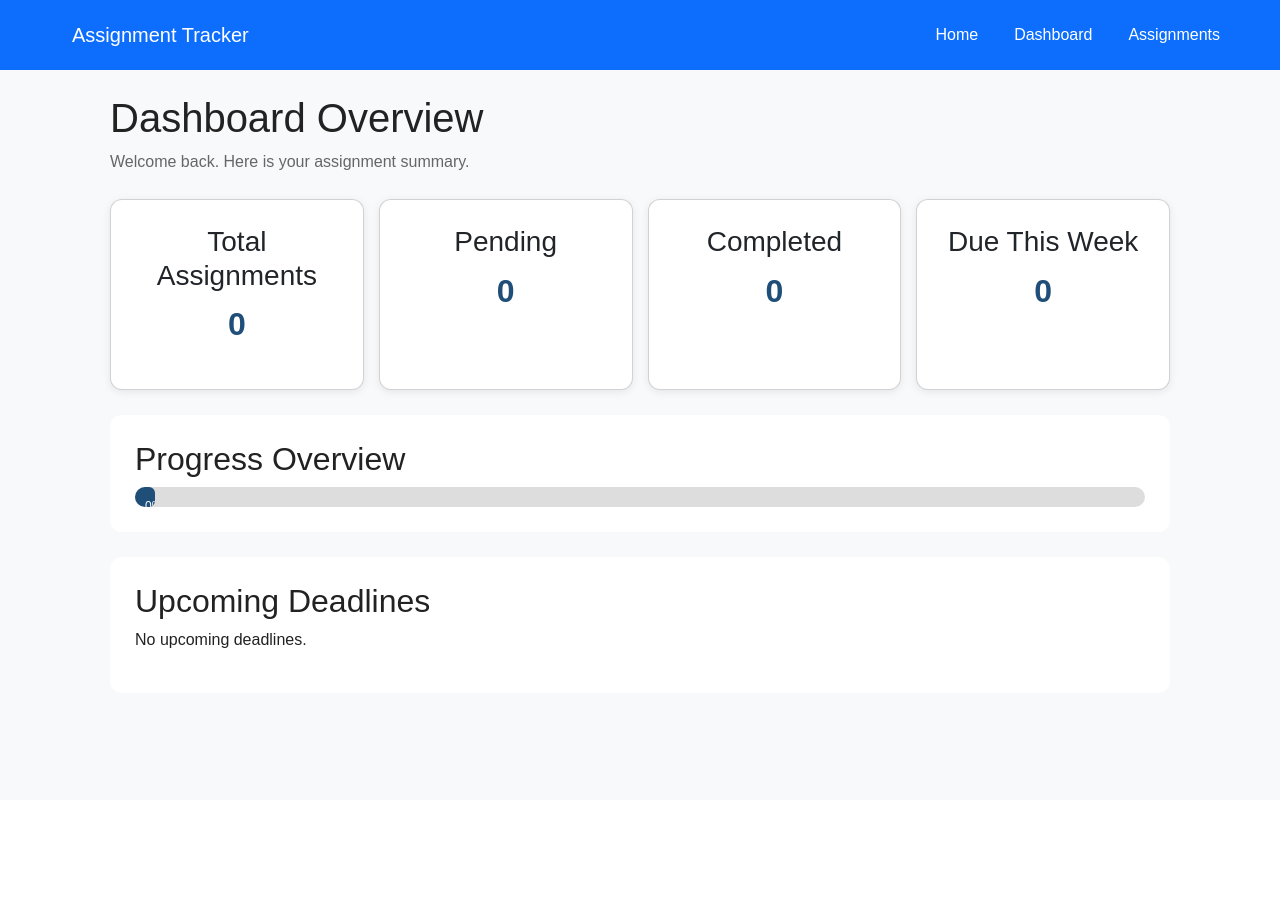
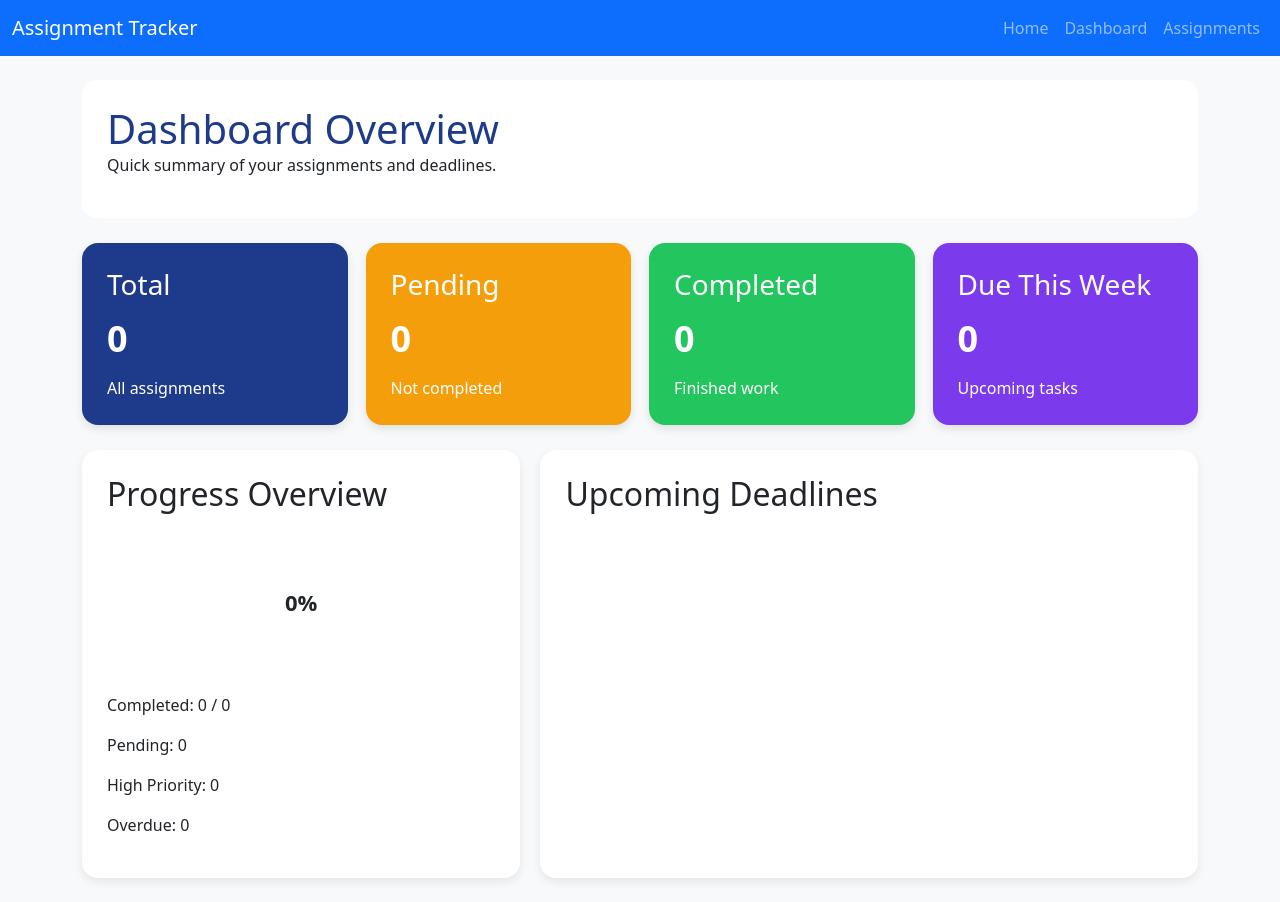
Before and after one commit to shawnlee1802/Team3-AssignmentTask-Project, a Flask app: page /dashboard in a window 1280 px wide. Before the commit the page ends 648 px from the top, so only its background shows below. Run offline with Flask 3, Linux system fonts and the light colour scheme.

Commit message:
Update dashboard

```diff
--- a/app.py
+++ b/app.py
@@ -94,6 +94,8 @@ def dashboard():
     total = len(assignments)
     completed = sum(1 for a in assignments if a.status == "Completed")
     pending = total - completed
+    high_priority = sum(1 for a in assignments if a.priority == "High")
+    overdue = sum(1 for a in assignments if a.due_date and a.due_date < today and a.status != "Completed")
 
     due_this_week = sum(
         1 for a in assignments
@@ -113,6 +115,8 @@ def dashboard():
         pending_assignments=pending,
         completed_assignments=completed,
         due_this_week=due_this_week,
+        high_priority=high_priority,
+        overdue=overdue,
         upcoming_deadlines=upcoming,
         progress_percentage=progress
     )
--- a/static/css/style.css
+++ b/static/css/style.css
@@ -1,94 +1,92 @@
-body {
-    margin: 0;
-    font-family: Arial, sans-serif;
-    background-color: #f4f7fb;
-    color: #222;
+.dashboard-header {
+    background: white;
+    padding: 25px;
+    border-radius: 15px;
+    margin-bottom: 25px;
 }
 
-.navbar {
-    background-color: #1f4e79;
+.dashboard-header h1 {
+    margin: 0;
+    color: #1e3a8a;
+}
+
+.dashboard-cards {
+    display: grid;
+    grid-template-columns: repeat(4, 1fr);
+    gap: 18px;
+    margin-bottom: 25px;
+}
+
+.dash-card {
     color: white;
-    padding: 15px 40px;
+    padding: 25px;
+    border-radius: 16px;
+    box-shadow: 0 4px 10px rgba(0,0,0,0.1);
+}
+
+.dash-card h3 {
+    margin: 0;
+}
+
+.dash-card p {
+    font-size: 36px;
+    font-weight: bold;
+    margin: 10px 0;
+}
+
+.blue { background: #1e3a8a; }
+.orange { background: #f59e0b; }
+.green { background: #22c55e; }
+.purple { background: #7c3aed; }
+
+.dashboard-grid {
+    display: grid;
+    grid-template-columns: 1fr 1.5fr;
+    gap: 20px;
+}
+
+.panel {
+    background: white;
+    padding: 25px;
+    border-radius: 16px;
+    box-shadow: 0 4px 10px rgba(0,0,0,0.08);
+}
+
+.progress-circle {
+    width: 140px;
+    height: 140px;
+    border-radius: 50%;
+    background: conic-gradient(#1e3a8a {{ progress_percentage }}%, #e5e7eb 0);
+    display: flex;
+    align-items: center;
+    justify-content: center;
+    margin: 20px auto;
+}
+
+.progress-circle span {
+    background: white;
+    width: 90px;
+    height: 90px;
+    border-radius: 50%;
+    display: flex;
+    align-items: center;
+    justify-content: center;
+    font-weight: bold;
+    font-size: 22px;
+}
+
+.deadline-item {
     display: flex;
     justify-content: space-between;
     align-items: center;
+    border-left: 5px solid #1e3a8a;
+    background: #f8fafc;
+    padding: 15px;
+    border-radius: 10px;
+    margin-bottom: 12px;
 }
 
-.navbar a {
-    color: white;
-    text-decoration: none;
-    margin-left: 20px;
-}
-
-.container {
-    padding: 40px;
-}
-
-.hero {
-    background-color: white;
-    padding: 40px;
-    border-radius: 12px;
-    text-align: center;
-}
-
-.btn {
-    display: inline-block;
-    margin-top: 20px;
-    background-color: #1f4e79;
-    color: white;
-    padding: 12px 20px;
-    border-radius: 8px;
-    text-decoration: none;
-}
-
-.subtitle {
+.deadline-item p {
+    margin: 5px 0 0;
     color: #666;
 }
-
-.cards {
-    display: grid;
-    grid-template-columns: repeat(4, 1fr);
-    gap: 15px;
-    margin-top: 25px;
-}
-
-.card {
-    background-color: white;
-    padding: 25px;
-    border-radius: 12px;
-    text-align: center;
-    box-shadow: 0 2px 8px rgba(0,0,0,0.08);
-}
-
-.card p {
-    font-size: 32px;
-    font-weight: bold;
-    color: #1f4e79;
-}
-
-.section {
-    background-color: white;
-    margin-top: 25px;
-    padding: 25px;
-    border-radius: 12px;
-}
-
-.progress-bar {
-    background-color: #ddd;
-    border-radius: 20px;
-    overflow: hidden;
-}
-
-.progress {
-    background-color: #1f4e79;
-    color: white;
-    padding: 10px;
-    text-align: center;
-}
-
-.deadline {
-    display: flex;
-    justify-content: space-between;
-    border-bottom: 1px solid #ddd;
-    padding: 15px 0;
-}
--- a/templates/dashboard.html
+++ b/templates/dashboard.html
@@ -2,53 +2,66 @@
 
 {% block content %}
 
-<h1>Dashboard Overview</h1>
-<p class="subtitle">Welcome back. Here is your assignment summary.</p>
+<div class="dashboard-header">
+    <h1>Dashboard Overview</h1>
+    <p>Quick summary of your assignments and deadlines.</p>
+</div>
 
-<div class="cards">
-    <div class="card">
-        <h3>Total Assignments</h3>
+<div class="dashboard-cards">
+    <div class="dash-card blue">
+        <h3>Total</h3>
         <p>{{ total_assignments }}</p>
+        <span>All assignments</span>
     </div>
 
-    <div class="card">
+    <div class="dash-card orange">
         <h3>Pending</h3>
         <p>{{ pending_assignments }}</p>
+        <span>Not completed</span>
     </div>
 
-    <div class="card">
+    <div class="dash-card green">
         <h3>Completed</h3>
         <p>{{ completed_assignments }}</p>
+        <span>Finished work</span>
     </div>
 
-    <div class="card">
+    <div class="dash-card purple">
         <h3>Due This Week</h3>
         <p>{{ due_this_week }}</p>
+        <span>Upcoming tasks</span>
     </div>
 </div>
 
-<div class="section">
-    <h2>Progress Overview</h2>
-    <div class="progress-bar">
-        <div class="progress" style="width: {{ progress_percentage }}%;">
-            {{ progress_percentage }}%
+<div class="dashboard-grid">
+
+    <div class="panel">
+        <h2>Progress Overview</h2>
+
+        <div class="progress-circle">
+            <span>{{ progress_percentage }}%</span>
         </div>
+
+        <p>Completed: {{ completed_assignments }} / {{ total_assignments }}</p>
+        <p>Pending: {{ pending_assignments }}</p>
+        <p>High Priority: {{ high_priority }}</p>
+        <p>Overdue: {{ overdue }}</p>
     </div>
-</div>
 
-<div class="section">
-    <h2>Upcoming Deadlines</h2>
+    <div class="panel">
+        <h2>Upcoming Deadlines</h2>
 
-    {% if upcoming_deadlines %}
         {% for assignment in upcoming_deadlines %}
-            <div class="deadline">
-                <strong>{{ assignment.assignment_title }}</strong>
-                <span>{{ assignment.module_name }} | Due: {{ assignment.due_date }}</span>
+            <div class="deadline-item">
+                <div>
+                    <strong>{{ assignment.assignment_title }}</strong>
+                    <p>{{ assignment.module_name }}</p>
+                </div>
+                <span>{{ assignment.due_date }}</span>
             </div>
         {% endfor %}
-    {% else %}
-        <p>No upcoming deadlines.</p>
-    {% endif %}
+    </div>
+
 </div>
 
 {% endblock %}
```
Also changed, not shown: 1 other file.
